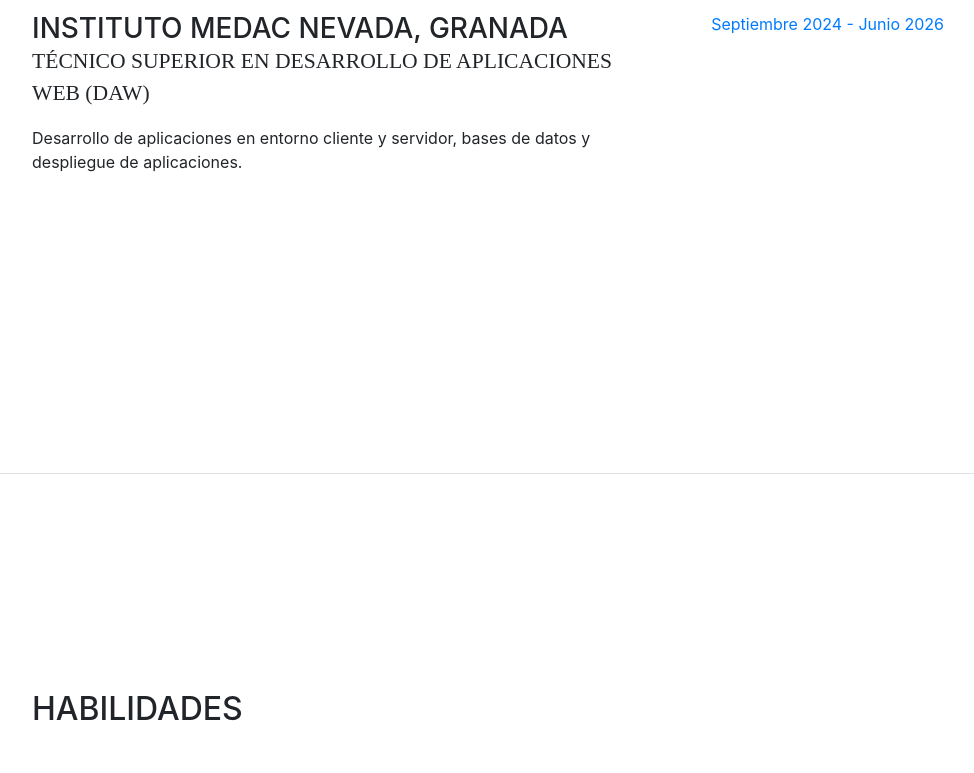
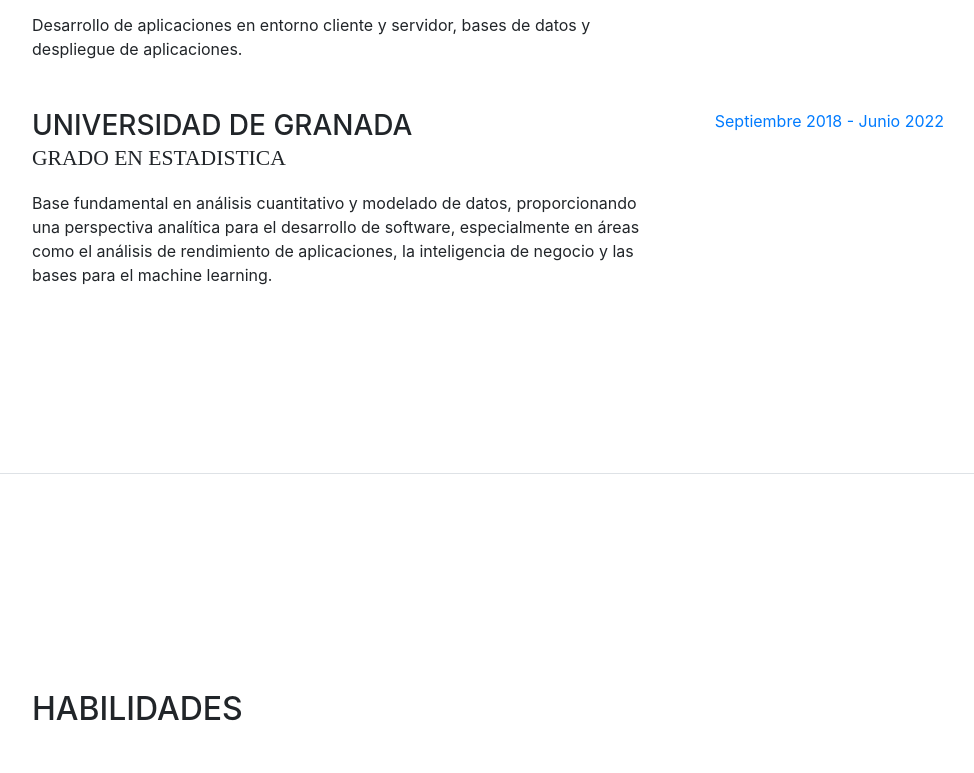
Before and after one commit to AlexMr93-bit/AlexMr93-bit.github.io, a website with bundled scripts: page index.html in a window 1280 px wide. Shown: the part 1926-2699 px from the top of the page, without its empty margins (288-1262 px from the left). Built offline with nearby package versions, Linux system fonts and the light colour scheme; a web font is replaced by a local one.

Commit message:
actualizacion

```diff
--- a/index.html
+++ b/index.html
@@ -134,6 +134,16 @@
             <span class="text-primary">Septiembre 2024 - Junio 2026</span>
           </div>
         </div>
+        <div class="resume-item d-flex flex-column flex-md-row mb-5">
+          <div class="resume-content mr-auto">
+            <h3 class="mb-0">Universidad de Granada</h3>
+            <div class="subheading mb-3">Grado en Estadistica</div>
+            <div>Base fundamental en análisis cuantitativo y modelado de datos, proporcionando una perspectiva analítica para el desarrollo de software, especialmente en áreas como el análisis de rendimiento de aplicaciones, la inteligencia de negocio y las bases para el machine learning.</div>
+          </div>
+          <div class="resume-date text-md-right">
+            <span class="text-primary">Septiembre 2018 - Junio 2022</span>
+          </div>
+        </div>
 
       </div>
     </section>
```
